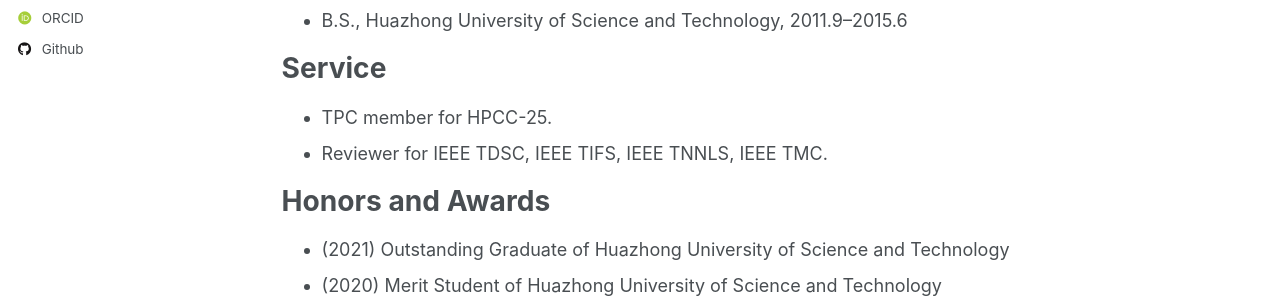
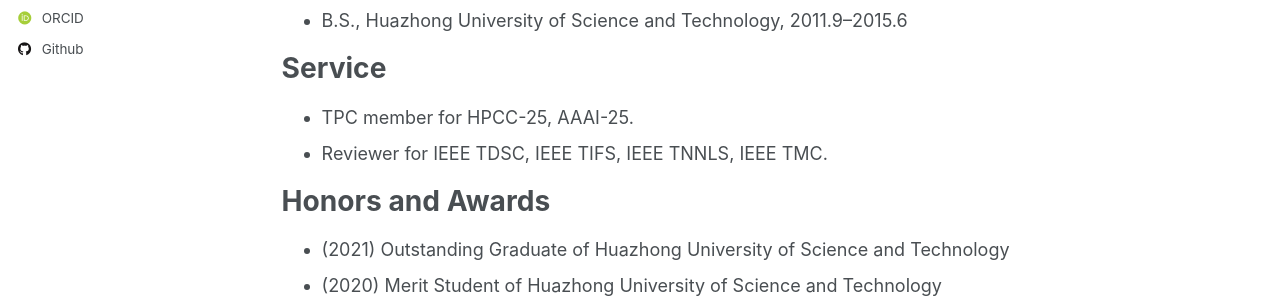
Before and after one commit to gyliu1991/gyliu1991.github.io, a Jekyll site: the page built from _pages/cv.md, in a window 1280 px wide and 1213 px high. Shown: the part 398-698 px from the top of the window. Built offline with Jekyll 4.4.1, drawn with Linux system fonts in a browser that asks for light colours; some web fonts are replaced.

Commit message:
Update cv.md

```diff
--- a/_pages/cv.md
+++ b/_pages/cv.md
@@ -22,7 +22,7 @@ Education
 
 Service
 ======
-* TPC member for HPCC-25.
+* TPC member for HPCC-25, AAAI-25.
 * Reviewer for IEEE TDSC, IEEE TIFS, IEEE TNNLS, IEEE TMC.
 
 Honors and Awards
```
